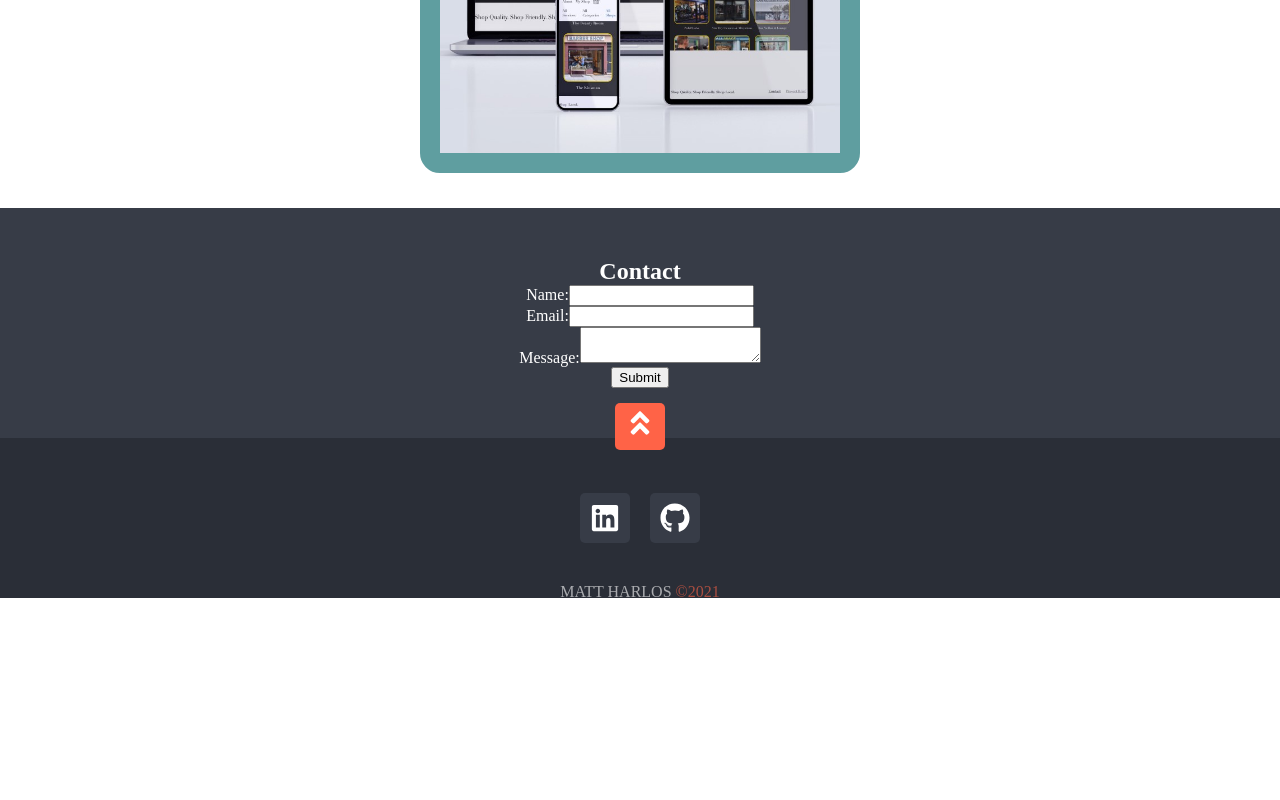
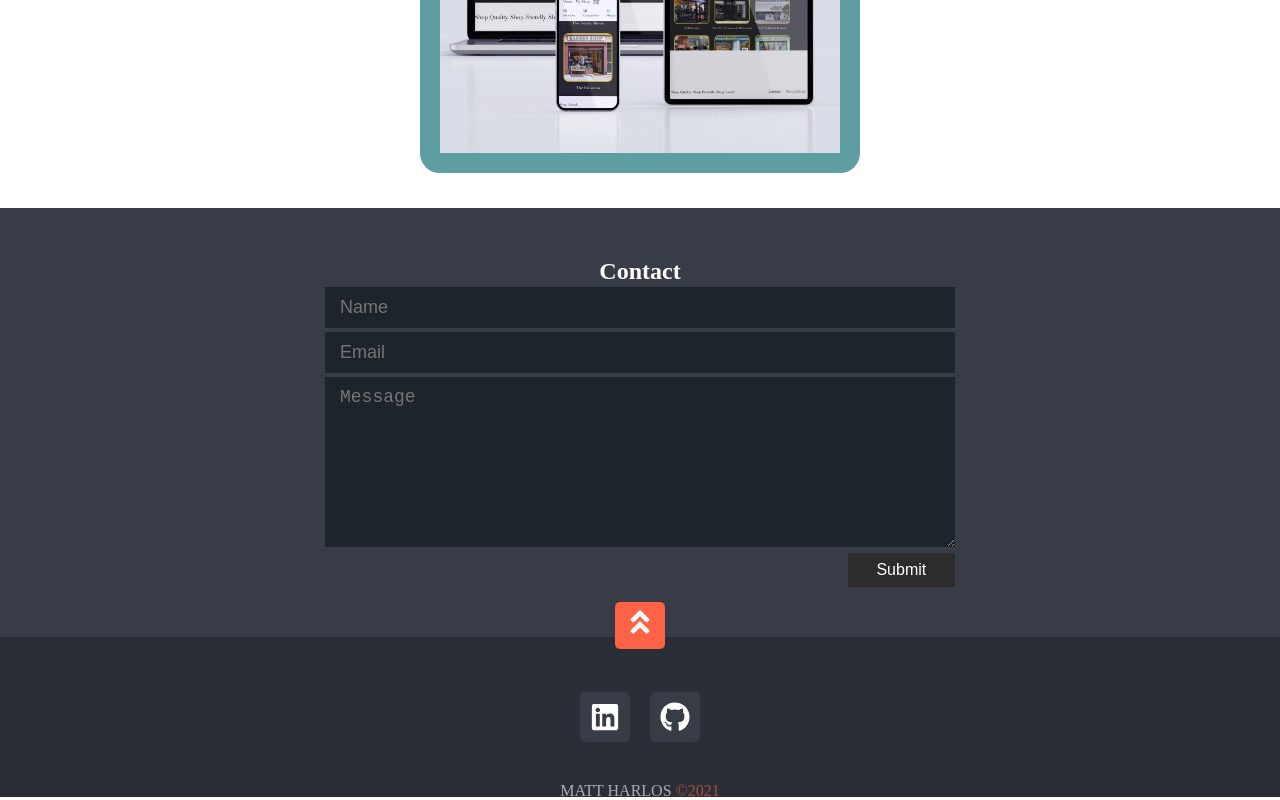
Before and after one commit to morival/Portfolio, a React (Create React App) app: page / in a window 1280 px wide. Shown: the part 1868-2668 px from the top of the page. Before the commit the page ends 2469 px from the top, so only its background shows below. Built offline with nearby package versions, Linux system fonts and the light colour scheme.

Commit message:
contact form styled

```diff
--- a/src/App.css
+++ b/src/App.css
@@ -32,17 +32,6 @@
   }
 }
 
-.btn-open-modal {
-  background: #2c2c2c;
-  color: white;
-  font-size: 1rem;
-  margin: 2rem;
-  padding: .5rem 1.8rem;
-  border: none;
-  outline: none;
-  cursor: pointer;
-}
-
 .back-drop {
     background: #2c2c2c;
     height: 100%;
--- a/src/components/ContactForm.js
+++ b/src/components/ContactForm.js
@@ -26,18 +26,22 @@ const ContactForm = () => {
   return (
     <form onSubmit={handleSubmit}>
       <div>
-        <label htmlFor="name">Name:</label>
-        <input type="text" id="name" required />
+        {/* <label htmlFor="name">Name:</label> */}
+        <input placeholder="Name" type="text" id="name" required />
       </div>
       <div>
-        <label htmlFor="email">Email:</label>
-        <input type="email" id="email" required />
+        {/* <label htmlFor="email">Email:</label> */}
+        <input placeholder="Email" type="email" id="email" required />
       </div>
       <div>
-        <label htmlFor="message">Message:</label>
-        <textarea id="message" required />
+        {/* <label htmlFor="message">Message:</label> */}
+        <textarea placeholder="Message" id="message" required />
       </div>
-      <button type="submit">{status}</button>
+      <div className="form-footer">
+        <div className="btn-wrapper">
+          <button className="btn-submit" type="submit">{status}</button>
+        </div>
+      </div>
     </form>
   );
 };
--- a/src/components/contact.css
+++ b/src/components/contact.css
@@ -3,3 +3,50 @@
     color: white;
     padding: 50px;
 }
+
+/* form {
+
+} */
+
+input[type=text], input[type=email], textarea {
+    background: #1E242C;
+    margin: 2px;
+    padding: 10px 15px;
+    min-width: 95%;
+    font-size: 18px;
+    border-style: none;
+    color: white;
+}
+.form-footer{
+    display: flex;
+    justify-content: center;
+    /* min-width: 95%; */
+}
+
+@media screen and (min-width: 769px) {
+    input[type=text], input[type=email], textarea, .btn-wrapper{
+        width: 600px;
+        min-width: 30%;
+    }
+}
+
+textarea {
+    min-height: 150px;
+}
+
+.btn-wrapper{
+    width: 630px;
+    display: flex;
+    justify-content: flex-end;
+}
+
+.btn-submit {
+    background: #2c2c2c;
+    color: white;
+    font-size: 1rem;
+
+    padding: .5rem 1.8rem;
+    border: none;
+    outline: none;
+    cursor: pointer;
+}
--- a/src/components/modal.css
+++ b/src/components/modal.css
@@ -13,14 +13,14 @@
       left: 20%;
 
     }
-  }
+}
 @media screen and (min-width: 1201px) {
     .modal-wrapper {
       width: 50%;
       left: 25%;
 
     }
-  }
+}
 
 .modal-header {
     background: black;
--- a/src/components/project.css
+++ b/src/components/project.css
@@ -29,3 +29,14 @@
 .project-img > img {
   height: 364px;
 }
+
+.btn-open-modal {
+  background: #2c2c2c;
+  color: white;
+  font-size: 1rem;
+  margin: 2rem;
+  padding: .5rem 1.8rem;
+  border: none;
+  outline: none;
+  cursor: pointer;
+}
```
